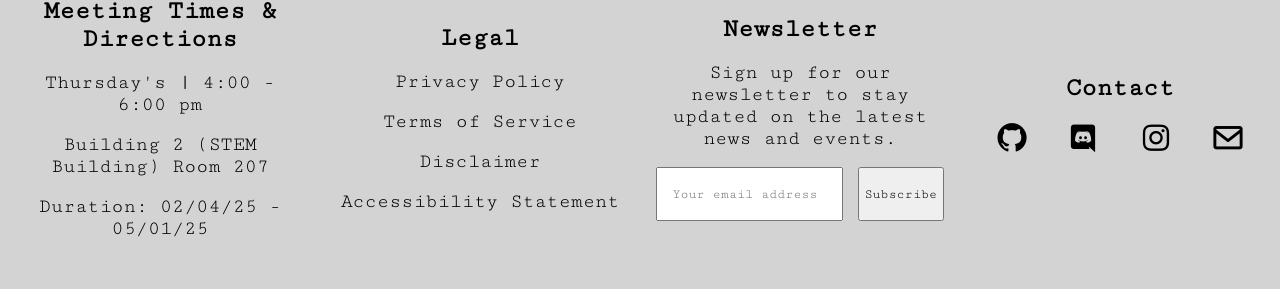
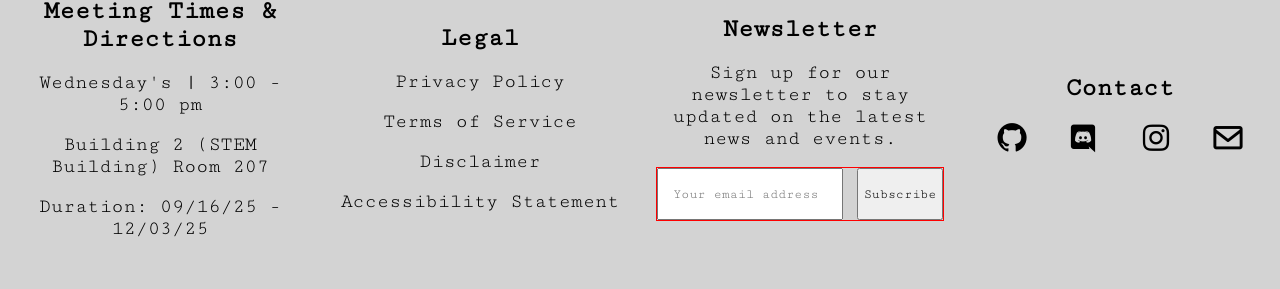
Before and after one commit to SJC-CS-Club/computer_science_club, a React (Vite) app: page / in a window 1280 px wide. Shown: the part 3954-4243 px from the top of the page. Built offline with nearby package versions, Linux system fonts and the light colour scheme.

Commit message:
fixed feedback issue

```diff
--- a/src/components/footer.tsx
+++ b/src/components/footer.tsx
@@ -60,9 +60,9 @@ export const FooterDetails = () => {
   return (
     <div className="footer-section" id="footer-card-one">
       <h3>Meeting Times & Directions</h3>
-      <div>Thursday's | 4:00 - 6:00 pm</div>
+      <div>Wednesday's | 3:00 - 5:00 pm</div>
       <div>Building 2 (STEM Building) Room 207</div>
-      <div>Duration: 02/04/25 - 05/01/25</div>
+      <div>Duration: 09/16/25 - 12/03/25</div>
     </div>
   );
 };
--- a/src/styles/footer.scss
+++ b/src/styles/footer.scss
@@ -50,6 +50,7 @@ footer {
   height: 15%;
   display: flex;
   justify-content: space-between;
+  border: 1px solid red;
 }
 
 #footer-card-three input {
```
